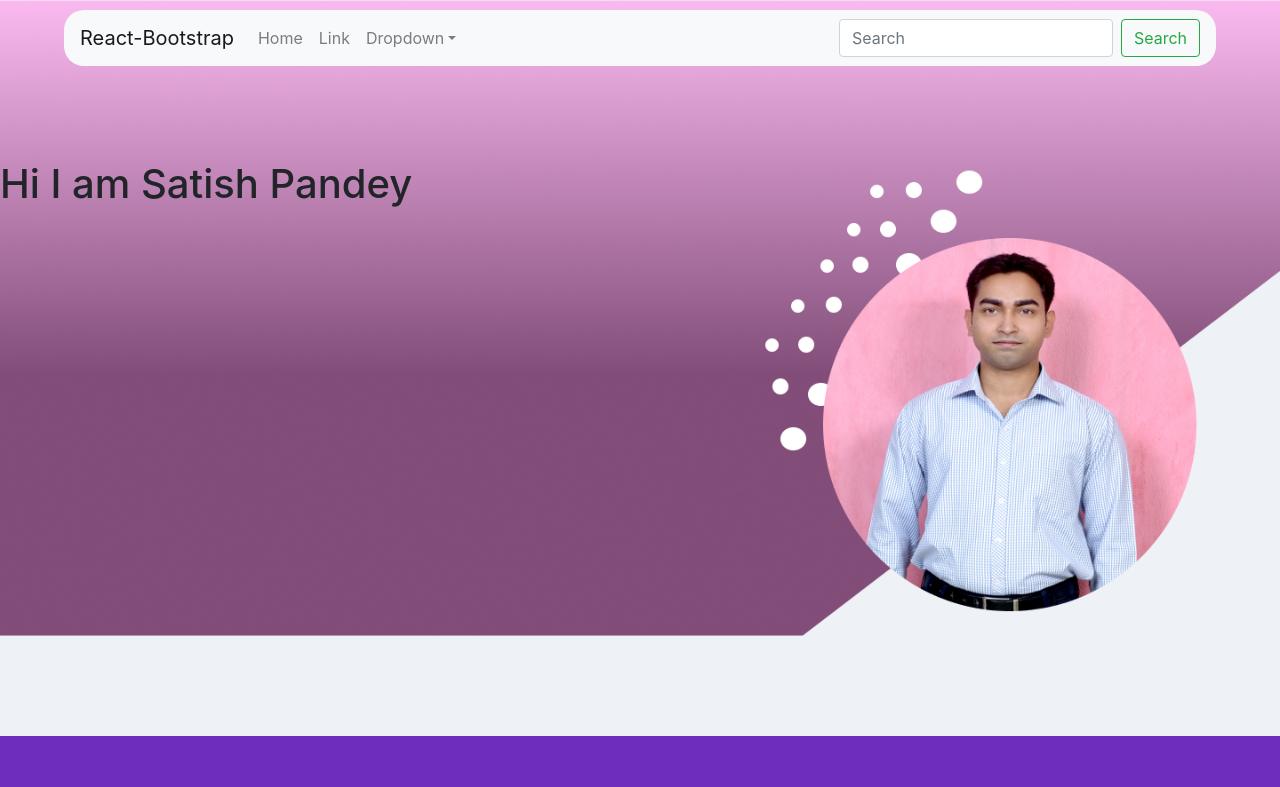
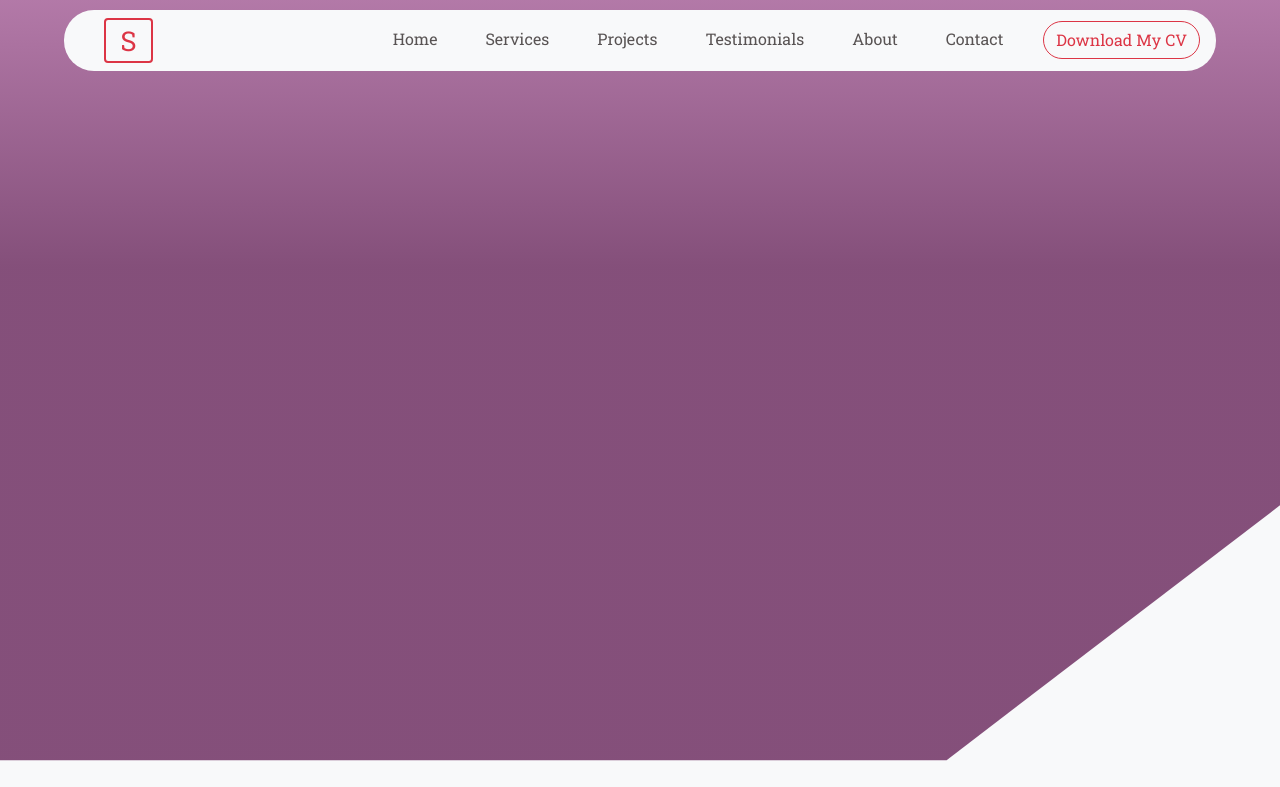
Before and after one commit to ankusht2307/satishsir-portfolio, a React (Create React App) app: page / in a window 1280 px wide. Shown: the top 787 px of the page. Built offline with nearby package versions, Linux system fonts and the light colour scheme.

Commit message:
navbar final updates

```diff
--- a/src/App.js
+++ b/src/App.js
@@ -15,8 +15,6 @@ import Footer from './components/footer/footer';
 function App() {
   return (
     <div className="App">
-      {/* <img src={Image} alt="as"></img> */}
-      <Image src={pic} alt="image" fluid  className="header_img"/>
       <NavbarComponent />
       <Header />
       <Experience />
--- a/src/App.scss
+++ b/src/App.scss
@@ -1,18 +1,10 @@
 @import "./components/scss/variables.scss";
-
+@import url('https://fonts.googleapis.com/css?family=Roboto+Slab&display=swap');
 .App {
   background-color: $base-color;
-  position: absolute;
-  z-index: -999;
   overflow: hidden;
+  position: relative;
   margin: 0px;
-  font-family: -apple-system, BlinkMacSystemFont, "Segoe UI", "Roboto", "Oxygen", "Ubuntu", "Cantarell", "Fira Sans",
-    "Droid Sans", "Helvetica Neue", sans-serif;
-
-  .header_img {
-    width: 100%;
-    display: block;
-    position: relative;
-    z-index: -1;
-  }
+  font-family: 'Roboto Slab', serif;
+  -webkit-font-smoothing: antialiased;
 }
--- a/src/components/estimate/estimate.scss
+++ b/src/components/estimate/estimate.scss
@@ -2,7 +2,7 @@
 
 .estimate-wrapper {
     margin-top: 8rem;
-    background-color: $section-color;
+    background-color: #e5e5e5;
 
     .estimate_img {
         display: block;
@@ -16,7 +16,7 @@
 
     .text {
         align-self: center;
-        color: $card;
+        color: black;
     }
 }
 
--- a/src/components/header/header.scss
+++ b/src/components/header/header.scss
@@ -1,4 +1,8 @@
-.header h1{
-  position: absolute;
-  top: 10rem;
+.header {
+  background-image: url(../images/Vector.svg);
+  background-position: center;
+  background-repeat: no-repeat;
+  background-size: cover;
+  height: 1200px;
+  margin-top: -500px;
 }
--- a/src/components/navbar/navbar.js
+++ b/src/components/navbar/navbar.js
@@ -8,24 +8,20 @@ function NavbarComponent() {
     return (
         <div>
             <Navbar bg="light" expand="lg">
-                <Navbar.Brand href="#home">React-Bootstrap</Navbar.Brand>
+                <Navbar.Brand href="#home">S</Navbar.Brand>
                 <Navbar.Toggle aria-controls="basic-navbar-nav" />
                 <Navbar.Collapse id="basic-navbar-nav">
-                    <Nav className="mr-auto">
+                    <Nav className="ml-auto">
                         <Nav.Link href="#home">Home</Nav.Link>
-                        <Nav.Link href="#link">Link</Nav.Link>
-                        <NavDropdown title="Dropdown" id="basic-nav-dropdown">
-                            <NavDropdown.Item href="#action/3.1">Action</NavDropdown.Item>
-                            <NavDropdown.Item href="#action/3.2">Another action</NavDropdown.Item>
-                            <NavDropdown.Item href="#action/3.3">Something</NavDropdown.Item>
-                            <NavDropdown.Divider />
-                            <NavDropdown.Item href="#action/3.4">Separated link</NavDropdown.Item>
-                        </NavDropdown>
+                        <Nav.Link href="#services">Services</Nav.Link>
+                        <Nav.Link href="#projects">Projects</Nav.Link>
+                        <Nav.Link href="#testimonials">Testimonials</Nav.Link>
+                        <Nav.Link href="#about">About</Nav.Link>
+                        <Nav.Link href="#contact">Contact</Nav.Link>
                     </Nav>
-                    <Form inline>
-                        <FormControl type="text" placeholder="Search" className="mr-sm-2" />
-                        <Button variant="outline-success">Search</Button>
-                    </Form>
+                    <div>
+                        <Button variant="outline-danger" className="download-btn">Download My CV</Button>
+                    </div>
                 </Navbar.Collapse>
             </Navbar>
         </div>
--- a/src/components/navbar/navbar.scss
+++ b/src/components/navbar/navbar.scss
@@ -1,9 +1,69 @@
-div .navbar{
-    position: absolute;
+@import "../scss/variables.scss";
+
+div nav {
     top: 10px;
     left: 0;
     right: 0;
     width: 90%;
     margin: 0 auto;
-    border-radius: 20px;
+    border-radius: 30px;
+
+    .navbar-brand {
+        border: 2px solid $red;
+        padding: 0 0.9rem;
+        margin-left: 1.5rem;
+        font-weight: 550;
+        color: $red !important;
+        border-radius: 0.25rem;
+        font-size: 1.7rem;
+    }
+
+    .nav-link {
+        color: $text-color !important;
+        &:after {
+            display: block;
+            content: "";
+            border-bottom: solid 2px $red;
+            transform: scaleX(0);
+            transition: transform 400ms ease-in-out;
+        }
+        &:hover:after {
+            transform: scaleX(1);
+            transform-origin: left;
+        }
+    }
+
+    .download-btn {
+        border-radius: 20px;
+    }
+
+    .nav-link.active {
+        color: $red !important;
+    }
+
+    .nav-link {
+        margin-right: 2rem;
+    }
 }
+
+@media screen and (max-width: 992px) {
+    div nav {
+        width: 100%;
+        top: 0;
+        border-radius: 0;
+    }
+
+    .nav-link {
+        text-align: center;
+        margin: 0 !important;
+    }
+
+    .download-btn {
+        display: block;
+        margin: auto;
+    }
+
+    .navbar-toggler{
+        outline: none !important;
+    }
+}
--- a/src/components/scss/variables.scss
+++ b/src/components/scss/variables.scss
@@ -1,5 +1,7 @@
-$base-color: #eef1f5;
+$base-color: #f8f9fa;
 $section-color: #6f2dbd;
 $hover-color: #b9faf8;
 $color: #6f2dbd;
 $card: #EBF2F9;
+$red: #dc3545;
+$text-color: #585353;
```
Also changed, not shown: src/components/images/Vector.svg (added).
